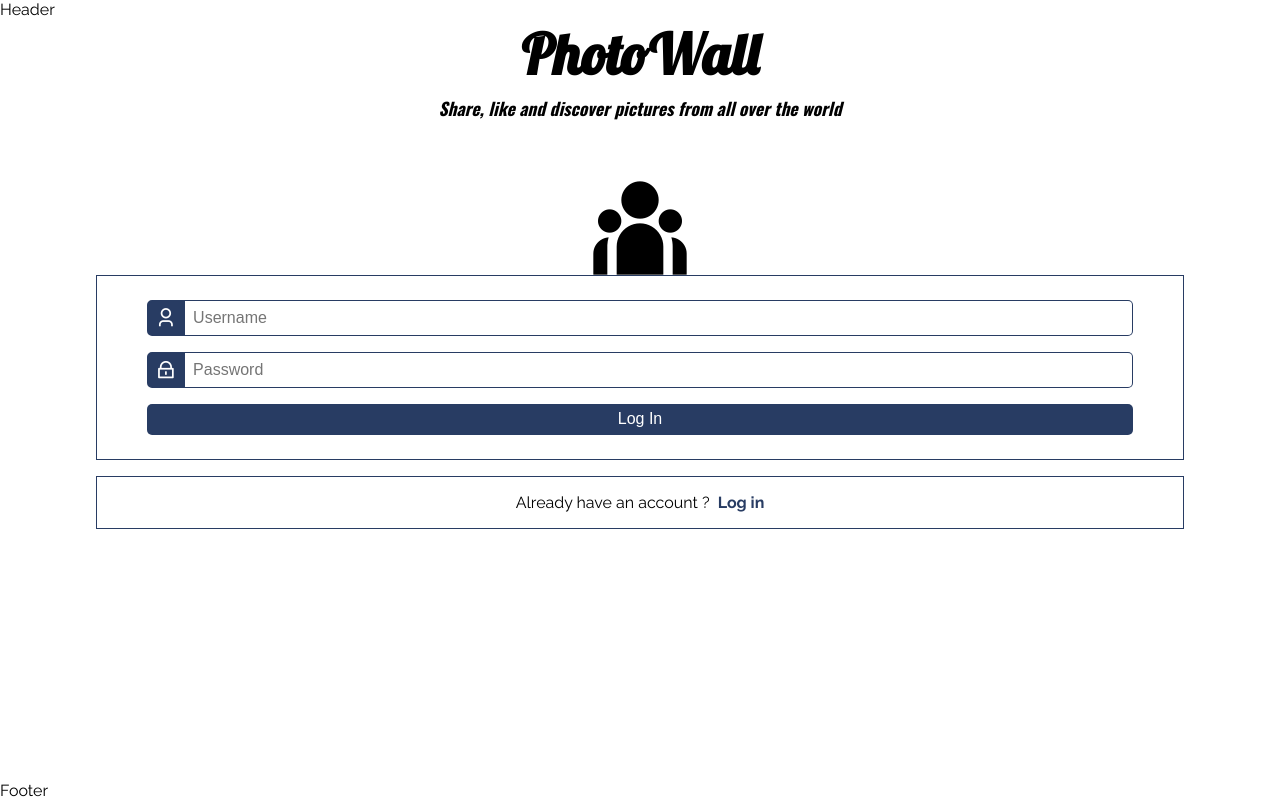
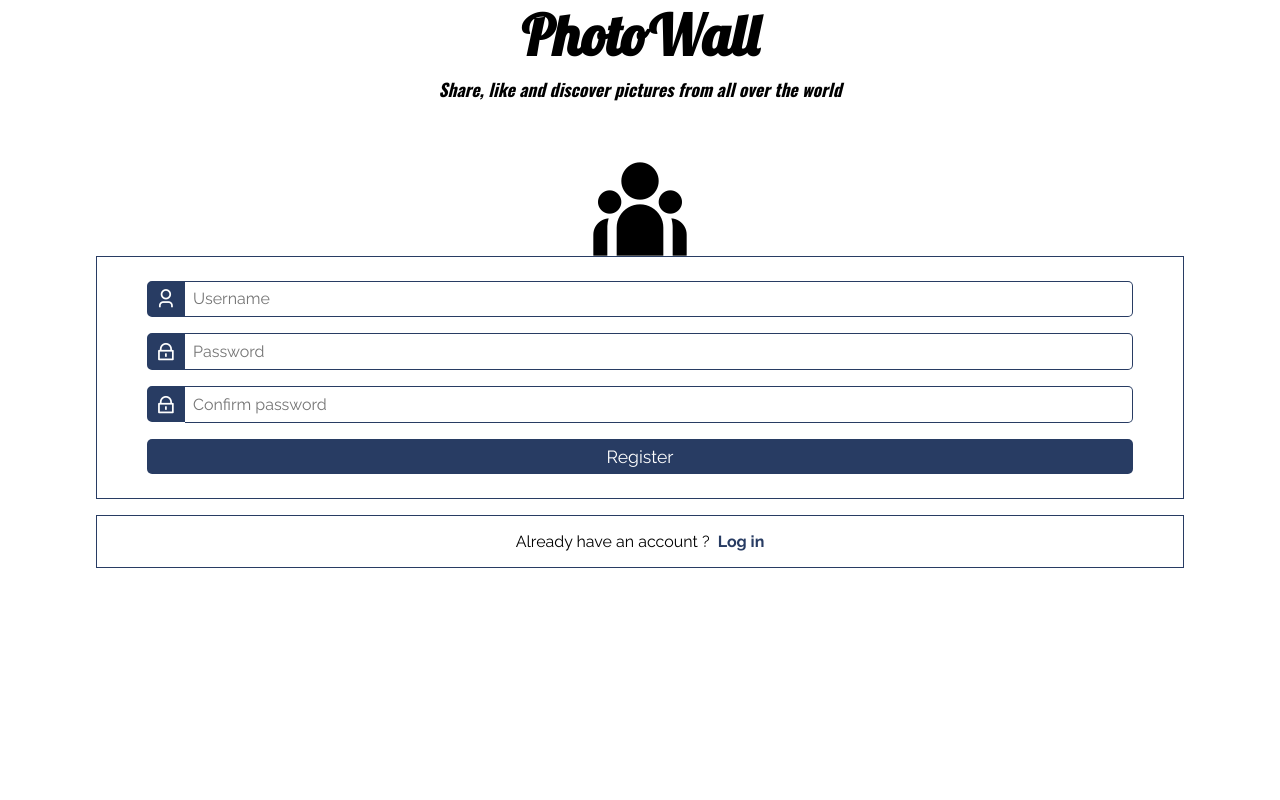
Before and after one commit to karafaze/instagram-clone-app, a React (Create React App) app in the folder client/: page /register in a window 1280 px wide. Built offline with nearby package versions, Linux system fonts and the light colour scheme.

Commit message:
installed redux package and delete form component to regroup data

```diff
--- a/client/package.json
+++ b/client/package.json
@@ -8,8 +8,10 @@
     "@testing-library/user-event": "^13.5.0",
     "react": "^18.2.0",
     "react-dom": "^18.2.0",
+    "react-redux": "^8.0.5",
     "react-router-dom": "^6.9.0",
     "react-scripts": "5.0.1",
+    "redux": "^4.2.1",
     "sass": "^1.59.3",
     "web-vitals": "^2.1.4"
   },
--- a/client/src/App.js
+++ b/client/src/App.js
@@ -1,8 +1,6 @@
 import React, { useState } from "react";
 import { Routes, Route, Navigate } from "react-router-dom";
 
-import Header from "./components/header/Header";
-import Footer from "./components/footer/Footer";
 import Login from "./views/login/Login";
 import Register from "./views/register/Register";
 import UserProfile from "./views/userprofile/UserProfile";
@@ -25,7 +23,6 @@ export default function App() {
 
     return (
         <React.Fragment>
-            <Header />
             <Routes>
                 <Route path="/login" element={<Login />} />
                 <Route path="/register" element={<Register />} />
@@ -34,7 +31,6 @@ export default function App() {
                     element={user ? <UserProfile /> : <Navigate to="/login"/>}
                 />
             </Routes>
-            <Footer />
         </React.Fragment>
     );
 }
--- a/client/src/components/form/Form.js
+++ /dev/null
@@ -1,54 +0,0 @@
-import React, { useState } from "react";
-import FormInput from "../forminput/FormInput";
-import FormButton from "../formbutton/FormButton";
-import FormSwitch from "../formswitch/FormSwitch";
-
-import "./form.scss";
-
-export default function Form({ type }) {
-    const [formData, setFormData] = useState({
-        username: "",
-        password: "",
-    });
-
-    const handleChange = (e) => {
-        const { value, name } = e.target;
-        setFormData((prevForm) => {
-            return {
-                ...prevForm,
-                [name]: value,
-            };
-        });
-    };
-
-    const handleSubmit = (e) => {
-        e.preventDefault();
-        console.log(formData)
-    }
-
-    return (
-        <form className="form">
-            <FormInput
-                attr={{
-                    id: "username",
-                    type: "text",
-                    placeholder: "Username",
-                    name: "username",
-                    value: formData.username,
-                    onChange: handleChange,
-                }}
-            />
-            <FormInput
-                attr={{
-                    id: "password",
-                    type: "password",
-                    placeholder: "Password",
-                    name: "password",
-                    value: formData.password,
-                    onChange: handleChange,
-                }}
-            />
-            <FormButton handleSubmit={handleSubmit}/>
-        </form>
-    );
-}
--- a/client/src/components/form/form.scss
+++ /dev/null
@@ -1,9 +0,0 @@
-@import "../../sass/main";
-
-.form{
-    @include flexcolumn-center;
-    padding: 1.5em;
-    border: 1px solid #283C63;
-    gap: 1em;
-    width: 85%;
-}
--- a/client/src/components/formbutton/FormButton.js
+++ /dev/null
@@ -1,7 +0,0 @@
-import React from 'react';
-
-import './formbutton.scss';
-
-export default function FormButton({handleSubmit}){
-    return <button onClick={handleSubmit} className="form--btn">Log In</button>
-}
--- a/client/src/components/formbutton/formbutton.scss
+++ /dev/null
@@ -1,11 +0,0 @@
-.form--btn{
-    width: 100%;
-    background-color: #283C63;
-    color: #fff;
-    border: none;
-    border-radius: 5px;
-    padding: .4em 0;
-    width: 95%;
-    font-size: 1em;
-    cursor: pointer;
-}
--- a/client/src/components/forminput/forminput.scss
+++ b/client/src/components/forminput/forminput.scss
@@ -19,6 +19,7 @@
         }
     }
     &__input{
+        font-family: $font-text;
         font-size: 1em;
         border: 1px solid #283C63;
         border-left: 0px transparent;
--- a/client/src/components/formswitch/FormSwitch.js
+++ /dev/null
@@ -1,7 +0,0 @@
-import React from 'react';
-
-import './formswitch.scss';
-
-export default function FormSwitch(){
-    return <p>FormSwitch</p>
-}
--- a/client/src/views/login/Login.js
+++ b/client/src/views/login/Login.js
@@ -1,13 +1,32 @@
-import React from "react";
+import React, {useState} from "react";
 import { Link } from "react-router-dom";
-
-import Form from "../../components/form/Form";
+import FormInput from "../../components/forminput/FormInput";
 
 import "./login.scss";
 
 export default function Login() {
+    const [formData, setFormData] = useState({
+        username: "",
+        password: "",
+    });
+
+    const handleChange = (e) => {
+        const { value, name } = e.target;
+        setFormData((prevForm) => {
+            return {
+                ...prevForm,
+                [name]: value,
+            };
+        });
+    };
+
+    const handleSubmit = (e) => {
+        e.preventDefault();
+        console.log(formData);
+    };
+
     return (
-        <main>
+        <main className="login-page-wrapper">
             <h1 className="site-name">PhotoWall</h1>
             <h2 className="site-slogan">
                 Share, like and discover pictures from all over the world
@@ -16,7 +35,29 @@ export default function Login() {
                 <div className="login-logo">
                     <i className="ri-team-fill"></i>
                 </div>
-                <Form type={"login"}/>
+                <form onSubmit={handleSubmit} className="form">
+                    <FormInput
+                        attr={{
+                            id: "username",
+                            type: "text",
+                            placeholder: "Username",
+                            name: "username",
+                            value: formData.username,
+                            onChange: handleChange,
+                        }}
+                    />
+                    <FormInput
+                        attr={{
+                            id: "password",
+                            type: "password",
+                            placeholder: "Password",
+                            name: "password",
+                            value: formData.password,
+                            onChange: handleChange,
+                        }}
+                    />
+                    <button className="form--btn">Log In</button>
+                </form>
                 <div className="signup-link">
                     <p>Are you new here ?</p>
                     <Link to="/register">Register</Link>
--- a/client/src/views/login/login.scss
+++ b/client/src/views/login/login.scss
@@ -1,4 +1,8 @@
 @import "../../sass/main";
+
+.login-page-wrapper{
+    @include flexcolumn-center;
+}
 
 .site-name{
     font-family: $font-title;
@@ -28,6 +32,26 @@
     transform: translateY(.453em);
 }
 
+.form{
+    @include flexcolumn-center;
+    padding: 1.5em;
+    border: 1px solid #283C63;
+    gap: 1em;
+    width: 85%;
+    &--btn{
+        font-family: $font-text;
+        font-size: 1.1em;
+        width: 100%;
+        background-color: #283C63;
+        color: #fff;
+        border: none;
+        border-radius: 5px;
+        padding: .4em 0;
+        width: 95%;
+        cursor: pointer;
+    }
+}
+
 .signup-link{
     @include flexrow-center;
     gap: .5em;
--- a/client/src/views/register/Register.js
+++ b/client/src/views/register/Register.js
@@ -1,10 +1,30 @@
-import React from "react";
-import {Link} from 'react-router-dom';
+import React, {useState} from "react";
+import { Link } from "react-router-dom";
+import FormInput from "../../components/forminput/FormInput";
 
-import Form from '../../components/form/Form'
 import "./register.scss";
 
 export default function Register() {
+    const [formData, setFormData] = useState({
+        username: "",
+        password: "",
+        passwordConfirm: ""
+    });
+
+    const handleChange = (e) => {
+        const { value, name } = e.target;
+        setFormData((prevForm) => {
+            return {
+                ...prevForm,
+                [name]: value,
+            };
+        });
+    };
+
+    const handleSubmit = (e) => {
+        e.preventDefault();
+        console.log(formData);
+    };
     return (
         <main>
             <h1 className="site-name">PhotoWall</h1>
@@ -15,7 +35,39 @@ export default function Register() {
                 <div className="login-logo">
                     <i className="ri-team-fill"></i>
                 </div>
-                <Form />
+                <form onSubmit={handleSubmit} className="form">
+                    <FormInput
+                        attr={{
+                            id: "username",
+                            type: "text",
+                            placeholder: "Username",
+                            name: "username",
+                            value: formData.username,
+                            onChange: handleChange,
+                        }}
+                    />
+                    <FormInput
+                        attr={{
+                            id: "password",
+                            type: "password",
+                            placeholder: "Password",
+                            name: "password",
+                            value: formData.password,
+                            onChange: handleChange,
+                        }}
+                    />
+                    <FormInput
+                        attr={{
+                            id: "passwordConfirm",
+                            type: "password",
+                            placeholder: "Confirm password",
+                            name: "passwordConfirm",
+                            value: formData.passwordConfirm,
+                            onChange: handleChange,
+                        }}
+                    />
+                    <button className="form--btn">Register</button>
+                </form>
                 <div className="signup-link">
                     <p>Already have an account ?</p>
                     <Link to="/login">Log in</Link>
```
Also changed, not shown: client/src/components/formswitch/formswitch.scss (deleted), 1 other file (tests, documents, lock files or other folders).
